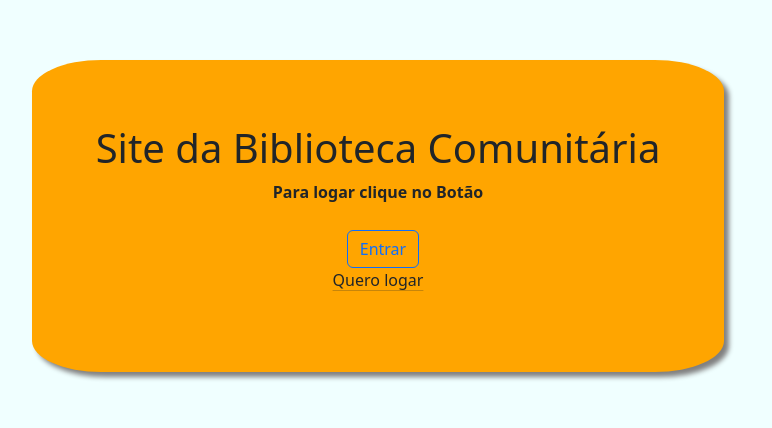
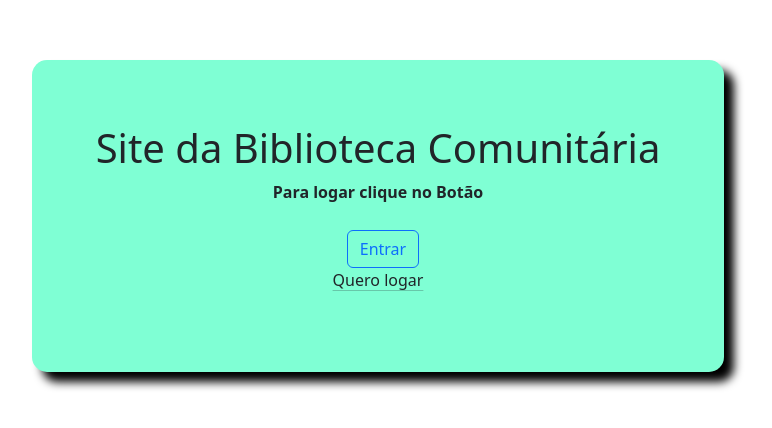
Before and after one commit to L3androRamos/biblioteca, a plain HTML site: page index.html in a window 1280 px wide. Shown: the part 184-612 px from the top of the page, without its empty margins (262-1034 px from the left). Drawn offline with nearby package versions, Linux system fonts and the light colour scheme.

Commit message:
aprimoramentos

```diff
--- a/css/padrao.css
+++ b/css/padrao.css
@@ -1,35 +1,32 @@
-body{
+body {
     padding: 5%;
 }
 
-.conteudo{
-    background-color: azure;
-    top:0;
-    left:0;
-    right:0;
-    bottom: 0;
-    width: 100%;
-    height:100%;
+.botaoLogar{
+    margin-top: 10px;
+    margin-left: 10px;
+}
+
+
+.conteudo {
+    top: 0;
+    left: 0;
     display: flex;
     justify-content: center;
     align-items: center;
     flex-direction: row;
-    position:absolute;
-}
-.centralizar{
-    background-color: orange;
-    display:block;
-    width:auto;
-    height:auto;
-    justify-content: center;
-    text-align: center;
-    padding: 5%;
-    border-radius: 10%;
-    box-shadow: 5px 5px 5px gray;
-
+    position: absolute;
+    right: 0;
+    bottom: 0;
 }
 
-.botaoLogar{
-    margin-top: 10px;
-    margin-left:10px;
+.centralizar {
+    display: block;
+    width: auto;
+    height: auto;
+    text-align: center;
+    background: aquamarine;
+    padding: 5%;
+    border-radius: 15px;
+    box-shadow: 10px 10px 10px black;
 }
```
